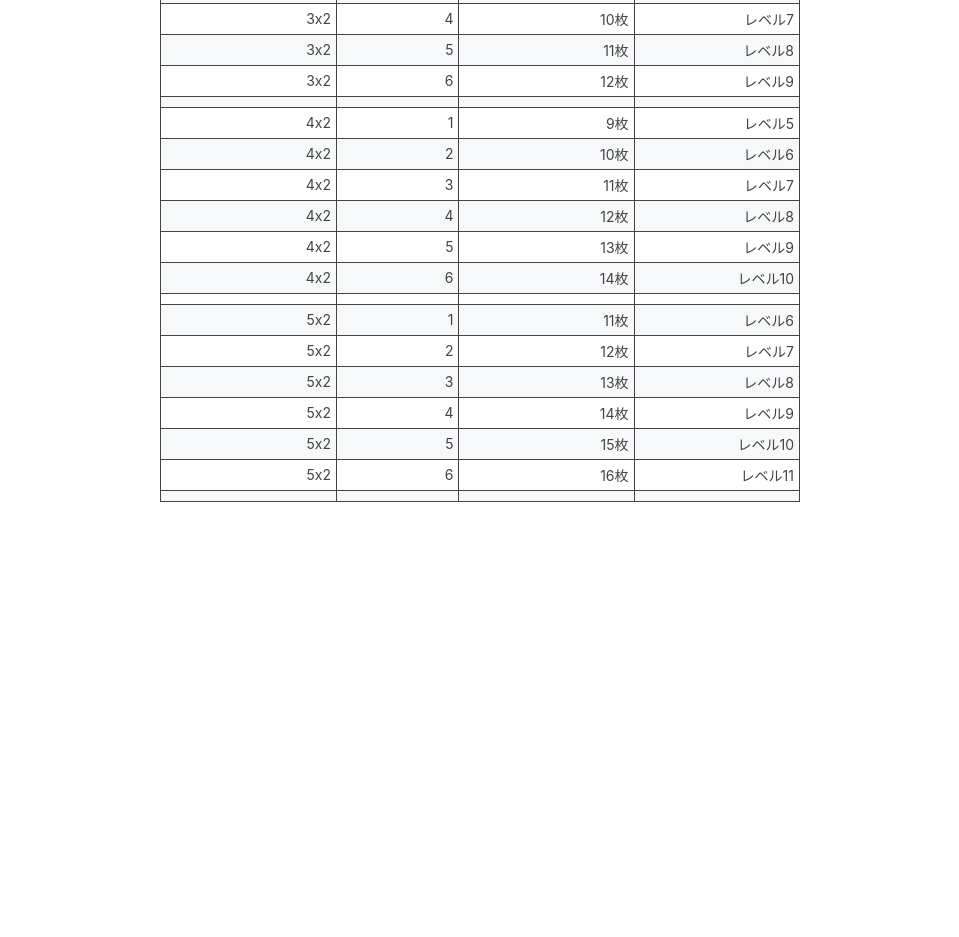
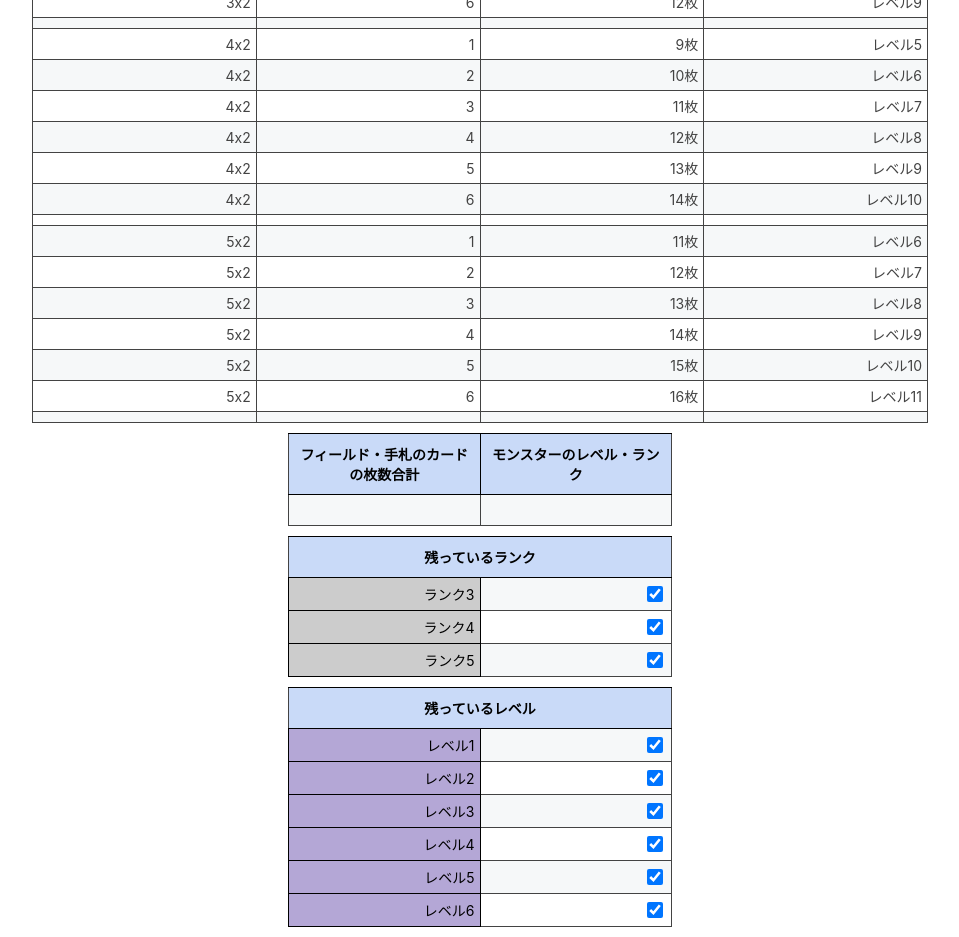
Before and after one commit to gutti02/practice-react, a React (Create React App) app: page / in a window 1280 px wide. Shown: the part 220-1157 px from the top of the page, without its empty margins (160-1119 px from the left). Before the commit the page ends 810 px from the top, so only its background shows below. Built offline with nearby package versions, Linux system fonts and the light colour scheme.

Commit message:
現在状況設定用の票を追加

```diff
--- a/src/App.css
+++ b/src/App.css
@@ -11,35 +11,97 @@
   padding-bottom: 5px;
 }
 
+.App-input-checkbox[type="checkbox"]{
+  width:  16px;
+  height: 16px;
+}
+
 .App-table {
-  width: 50%;
+  width: 70vw;
   border-collapse: collapse;
   border-spacing: 0;
   border: 1px solid;
+  margin: 5px;
+
+  th {
+    padding : 10px;
+    background: #356854;
+    color: #fff;
+    border: 1px solid;
+    text-align: center;
+  };
+  th:first-child {
+    border-left: none;
+  };
+  th:last-child {
+    border-right: none;
+  };
+
+  tr {
+    text-align: right;
+  };
+  tr:nth-child(2n+1) {
+    background: #f6f8f9;
+  };
+
+  td {
+    width: 25%;
+    border: 1px solid;
+    padding: 5px;
+  };
 }
 
-.App-table th {
-  padding: 10px;
-  background: #356854;
-  color: #fff;
+.App-table-select{
+  width: 30vw;
+  border-collapse: collapse;
+  border-spacing: 0;
   border: 1px solid;
-  text-align: center;
-}
-.App-table th:first-child {
-  border-left: none;
-}
-.App-table th:last-child {
-  border-right: none;
+  margin: 5px;
+
+  th {
+    padding : 10px;
+    background: #c9daf8;
+    color: black;
+    border: 1px solid;
+    text-align: center;
+  };
+  th:first-child {
+    border-left: none;
+  };
+  th:last-child {
+    border-right: none;
+  };
+
+  tr {
+    text-align: right;
+  };
+  tr:nth-child(2n+1) {
+    background: #f6f8f9;
+  };
+
+  td {
+    width: 25%;
+    border: 1px solid;
+    padding: 5px;
+  };
 }
 
-.App-table tr {
-  text-align: right;
+.App-table-td-rank{
+  background-color: #cccccc;
+  color: black;
 }
-.App-table tr:nth-child(2n+1) {
-  background: #f6f8f9;
+.App-table-td-level{
+  background-color: #b4a7d6;
+  color: black;
 }
 
-.App-table td {
-  border: 1px solid;
-  padding: 5px;
+/* -- テーブル行の背景変更用 -- */
+.App-CollectGreen{
+  background-color: #b7e1cd;
 }
+.App-CollectRed{
+  background-color: #ea9999;
+}
+.App-None{
+  background-color: #d9d9d9;
+}
--- a/src/App.tsx
+++ b/src/App.tsx
@@ -1,4 +1,4 @@
-import React from 'react';
+import React, { useState, useRef } from 'react';
 import './App.css';
 
 function App() {
@@ -25,7 +25,46 @@ function App() {
       {card_num: 15, opponent_level: 10},
       {card_num: 16, opponent_level: 11}, ]}
   ];
+  const row_back_ground_color: { [key: string]: string } = {
+    none: "",
+    red: "App-CollectRed",
+    green: "App-CollectGreen"
+  };
 
+  // State
+  const [target_card_num, setTargetCardNum] = useState(0);
+  const [target_level, setTargetLevel] = useState(0);
+  const [have_rank, setHaveRank] = useState({
+    have_rank_3: true,
+    have_rank_4: true,
+    have_rank_5: true
+  });
+  const [have_fusion_level, setHaveFusionLevel] = useState({
+    have_fusion_level_1: true,
+    have_fusion_level_2: true,
+    have_fusion_level_3: true,
+    have_fusion_level_4: true,
+    have_fusion_level_5: true,
+    have_fusion_level_6: true
+  });
+
+  // Event Handler
+  const targetCardNumHandler = (e) => {
+    setTargetCardNum(e.target.value);
+  };
+  const targetLevelHandler = (e) => {
+    setTargetLevel(e.target.value);
+  };
+  const haveRankHandler = (e) => {
+    const {name, checked} = e.target;
+    setHaveRank({...have_rank, [name]: checked});
+  };
+  const haveFusionLevelHandler = (e) => {
+    const {name, checked} = e.target;
+    setHaveFusionLevel({...have_fusion_level, [name]: checked});
+  };
+
+  // main
   return (
     <div className="App">
       <table className="App-table">
@@ -40,14 +79,18 @@ function App() {
         <tbody>
           {data_array.map((rank_array, data_array_index) => (
             <>
-              {rank_array.rank_data.map((data, index) => (
-                <tr>
-                  <td>{rank_array.rank}x2</td>
-                  <td>{index+1}</td>
-                  <td>{data.card_num}枚</td>
-                  <td>レベル{data.opponent_level}</td>
-                </tr>
-              ))}
+              {rank_array.rank_data.map((data, index) => {
+                const row_color = row_back_ground_color.none;
+                //const row_color = target_card_num %2 === 0 ? row_back_ground_color.green : row_back_ground_color.red;
+                return (
+                  <tr>
+                    <td className={row_color}>{rank_array.rank}x2</td>
+                    <td className={row_color}>{index+1}</td>
+                    <td className={row_color}>{data.card_num}枚</td>
+                    <td className={row_color}>レベル{data.opponent_level}</td>
+                  </tr>
+                );
+              })}
               <tr>
                 <td></td>
                 <td></td>
@@ -58,6 +101,74 @@ function App() {
           ))}
         </tbody>
       </table>
+      <table className="App-table-select">
+          <thead>
+            <tr>
+              <th>フィールド・手札のカードの枚数合計</th>
+              <th>モンスターのレベル・ランク</th>
+            </tr>
+          </thead>
+          <tbody>
+            <tr>
+              <td>　</td>
+              <td>　</td>
+            </tr>
+          </tbody>
+        </table>
+        <table className="App-table-select">
+          <thead>
+            <tr>
+              <th colspan="2">残っているランク</th>
+            </tr>
+          </thead>
+          <tbody>
+            <tr>
+              <td className="App-table-td-rank">ランク3</td>
+              <td><input name="have_rank_3" className="App-input-checkbox" type="checkbox" checked={have_rank.have_rank_3} onChange={haveRankHandler}/></td>
+            </tr>
+            <tr>
+              <td className="App-table-td-rank">ランク4</td>
+              <td><input name="have_rank_4" className="App-input-checkbox" type="checkbox" checked={have_rank.have_rank_4} onChange={haveRankHandler}/></td>
+            </tr>
+            <tr>
+              <td className="App-table-td-rank">ランク5</td>
+              <td><input name="have_rank_5" className="App-input-checkbox" type="checkbox" checked={have_rank.have_rank_5} onChange={haveRankHandler}/></td>
+            </tr>
+          </tbody>
+        </table>
+        <table className="App-table-select">
+          <thead>
+            <tr>
+              <th colspan="2">残っているレベル</th>
+            </tr>
+          </thead>
+          <tbody>
+            <tr>
+              <td className="App-table-td-level">レベル1</td>
+              <td><input name="have_fusion_level_1" className="App-input-checkbox" type="checkbox" checked={have_fusion_level.have_fusion_level_1} onChange={haveFusionLevelHandler}/></td>
+            </tr>
+            <tr>
+              <td className="App-table-td-level">レベル2</td>
+              <td><input name="have_fusion_level_2" className="App-input-checkbox" type="checkbox" checked={have_fusion_level.have_fusion_level_2} onChange={haveFusionLevelHandler}/></td>
+            </tr>
+            <tr>
+              <td className="App-table-td-level">レベル3</td>
+              <td><input name="have_fusion_level_3" className="App-input-checkbox" type="checkbox" checked={have_fusion_level.have_fusion_level_3} onChange={haveFusionLevelHandler}/></td>
+            </tr>
+            <tr>
+              <td className="App-table-td-level">レベル4</td>
+              <td><input name="have_fusion_level_4" className="App-input-checkbox" type="checkbox" checked={have_fusion_level.have_fusion_level_4} onChange={haveFusionLevelHandler}/></td>
+            </tr>
+            <tr>
+              <td className="App-table-td-level">レベル5</td>
+              <td><input name="have_fusion_level_5" className="App-input-checkbox" type="checkbox" checked={have_fusion_level.have_fusion_level_5} onChange={haveFusionLevelHandler}/></td>
+            </tr>
+            <tr>
+              <td className="App-table-td-level">レベル6</td>
+              <td><input name="have_fusion_level_6" className="App-input-checkbox" type="checkbox" checked={have_fusion_level.have_fusion_level_6} onChange={haveFusionLevelHandler}/></td>
+            </tr>
+          </tbody>
+        </table>
     </div>
   );
 }
```
